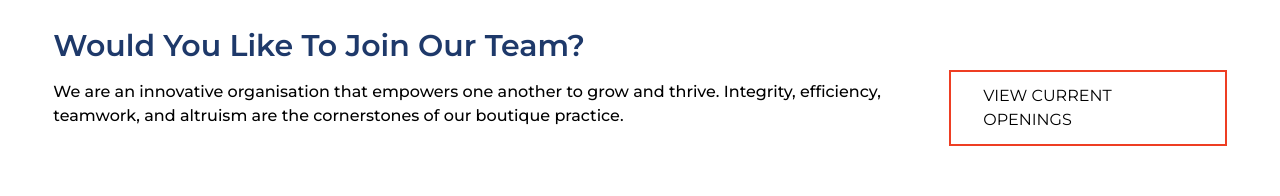
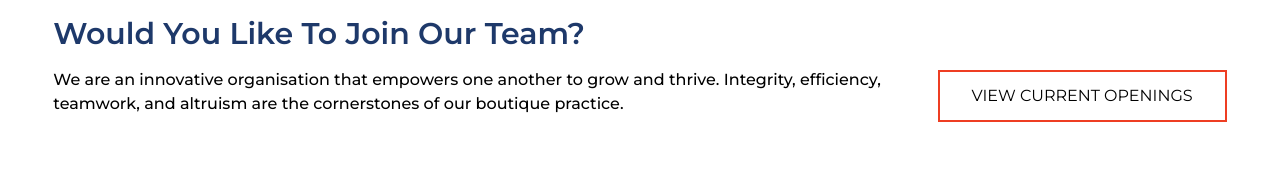
Before and after one commit to sibiraj-002/aarnalaw-updated, a Next.js app: page /about-us in a window 1280 px wide. Shown: the part 3838-4034 px from the top of the page. Built offline with nearby package versions, Linux system fonts and the light colour scheme; no server answers.

Commit message:
aarnalaw new updated

```diff
--- a/components/AboutUs/JoinTeam.js
+++ b/components/AboutUs/JoinTeam.js
@@ -17,7 +17,7 @@ export default function JoinTeam() {
       <div className="md:mt-16 flex flex-col items-end justify-end pt-8 lg:w-3/12 lg:pt-0">
         <Link
           href="/careers"
-          className="md:ml-4 border-2 border-custom-red bg-white px-8 py-3 uppercase text-black transition-colors duration-300 hover:bg-custom-red hover:text-white md:ml-0"
+          className="border-2 border-custom-red bg-white px-8 py-3 uppercase text-black transition-colors duration-300 hover:bg-custom-red hover:text-white md:ml-0"
         >
           View Current Openings
         </Link>
```
